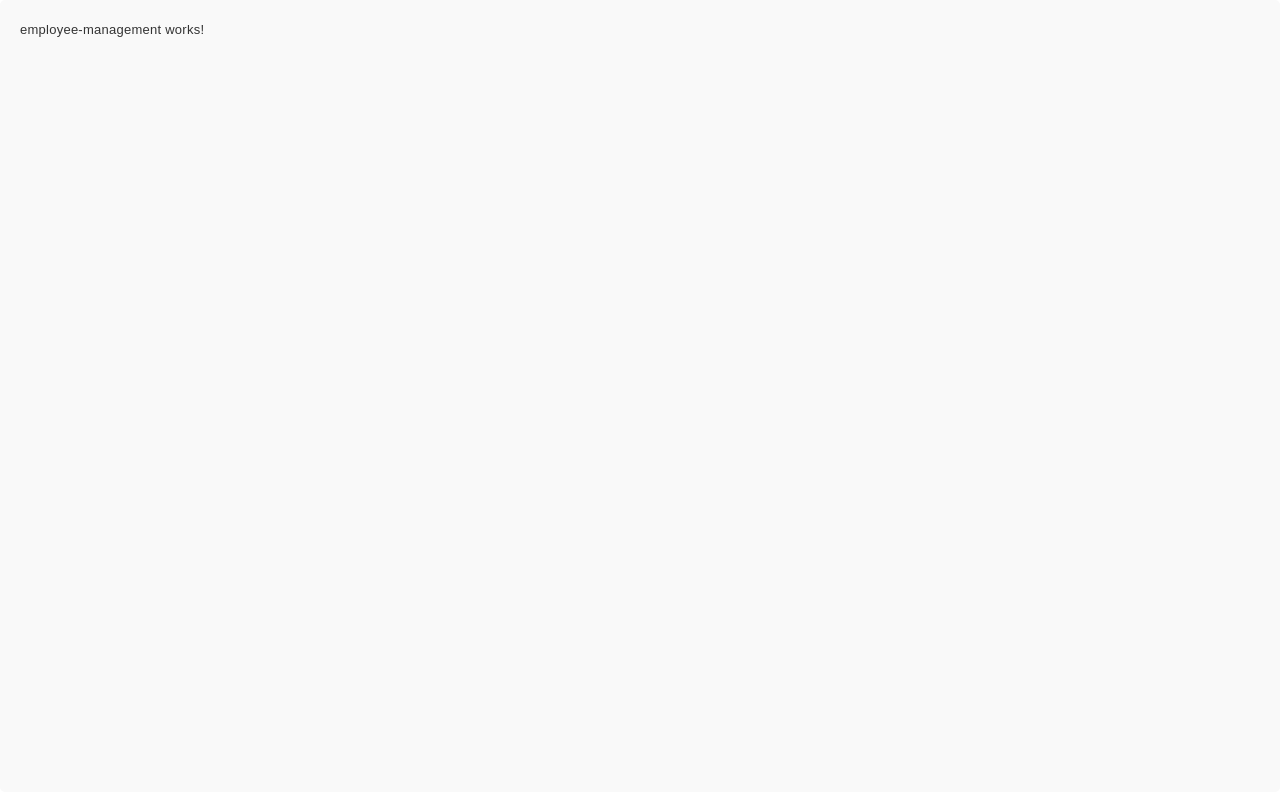
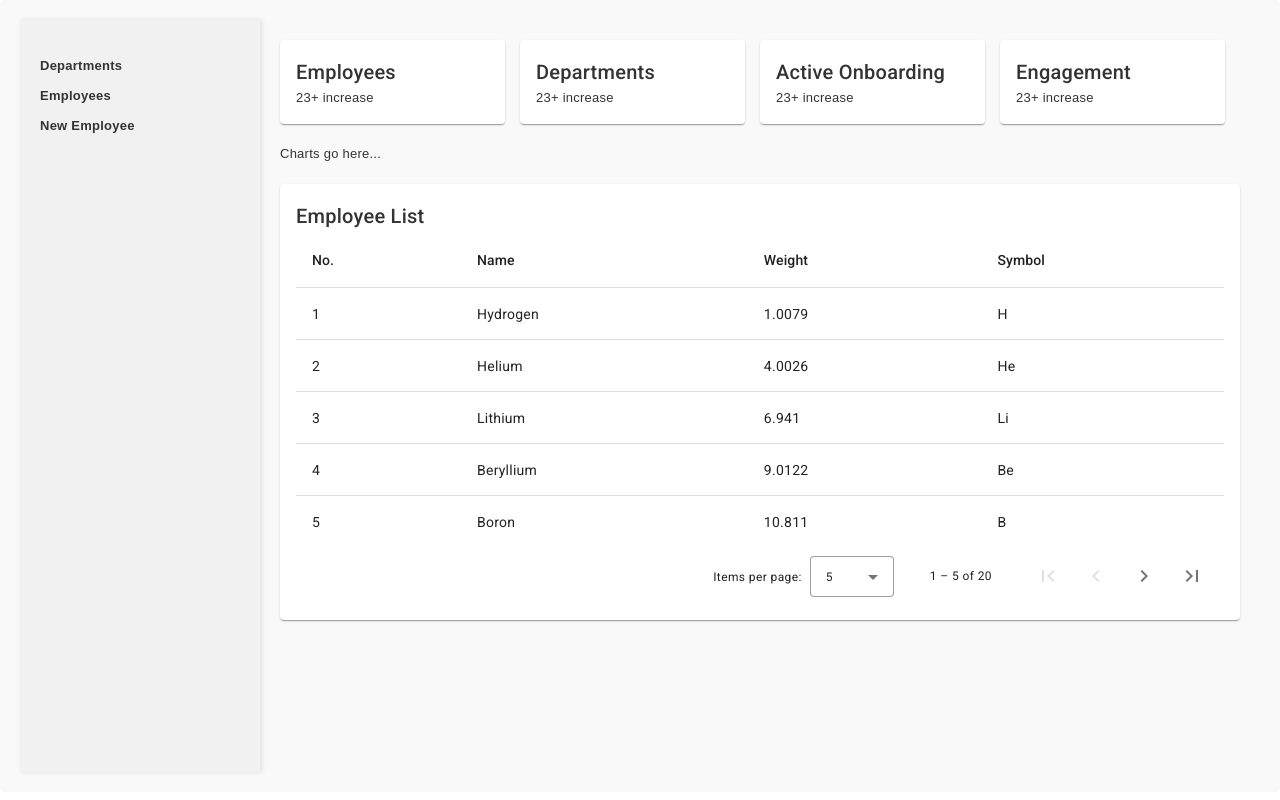
Before and after one commit to oneshoot-rh/oneshoot-onboard-ui, an Angular app: page /employee-management in a window 1280 px wide. Built offline with nearby package versions, Linux system fonts and the light colour scheme.

Commit message:
init employee management page

```diff
--- a/src/app/components/employee-management/employee-management.component.css
+++ b/src/app/components/employee-management/employee-management.component.css
@@ -0,0 +1,57 @@
+.employee-management-container {
+    display: flex;
+  }
+
+  .sidebar {
+    width: 200px;
+    background-color: #f1f1f1;
+    padding: 20px;
+    min-height: 89vh;
+    box-shadow: 2px 0 5px rgba(0, 0, 0, 0.1);
+  }
+
+  table {
+    width: 100%;
+  }
+
+
+  .sidebar ul {
+    list-style-type: none;
+    padding: 0;
+  }
+
+  .sidebar li {
+    width: fit-content;
+    font-size: small;
+    font-weight: lighter;
+    margin-bottom: 10px;
+  }
+
+  .sidebar a {
+    text-decoration: none;
+    color: #333;
+    font-weight: bold;
+  }
+
+  .main-content {
+    flex: 1;
+    padding: 20px;
+  }
+
+  .statistics-cards {
+    display: flex;
+    justify-content: space-between;
+    margin-bottom: 20px;
+    > * {
+      flex: 1;
+      margin-right: 15px;
+    }
+  }
+
+  .charts {
+    margin-bottom: 20px;
+  }
+
+  .employee-list {
+    /* Add styling for the employee list if needed */
+  }
--- a/src/app/components/employee-management/employee-management.component.html
+++ b/src/app/components/employee-management/employee-management.component.html
@@ -1 +1,101 @@
-<p>employee-management works!</p>
+<div class="employee-management-container">
+    <div class="sidebar">
+      <ul>
+        <li><a routerLink="departments">Departments</a></li>
+        <li><a routerLink="new-employee">Employees</a></li>
+        <li><a routerLink="new-employee">New Employee</a></li>
+      </ul>
+    </div>
+
+    <div class="main-content">
+
+      <div class="statistics-cards">
+        <mat-card>
+          <mat-card-header>
+            <mat-card-title>Employees</mat-card-title>
+          </mat-card-header>
+          <mat-card-content>
+            <p>23+ increase</p>
+          </mat-card-content>
+        </mat-card>
+        <mat-card>
+            <mat-card-header>
+              <mat-card-title>Departments</mat-card-title>
+            </mat-card-header>
+            <mat-card-content>
+              <p>23+ increase</p>
+            </mat-card-content>
+          </mat-card>
+          <mat-card>
+            <mat-card-header>
+              <mat-card-title>Active Onboarding</mat-card-title>
+            </mat-card-header>
+            <mat-card-content>
+              <p>23+ increase</p>
+            </mat-card-content>
+          </mat-card>
+        <mat-card>
+          <mat-card-header>
+            <mat-card-title>Engagement</mat-card-title>
+          </mat-card-header>
+          <mat-card-content>
+            <p>23+ increase</p>
+          </mat-card-content>
+        </mat-card>
+      </div>
+
+      <!-- Charts (Placeholder - Add charts as needed) -->
+      <div class="charts">
+        <p>Charts go here...</p>
+      </div>
+
+      <!-- Employee List (Default Content) -->
+      <div class="employee-list">
+        <mat-card>
+          <mat-card-header>
+            <mat-card-title>Employee List</mat-card-title>
+          </mat-card-header>
+          <mat-card-content>
+            <div class="">
+                <table mat-table [dataSource]="dataSource">
+
+                  <!-- Position Column -->
+                  <ng-container matColumnDef="position">
+                    <th mat-header-cell *matHeaderCellDef> No. </th>
+                    <td mat-cell *matCellDef="let element"> {{element.position}} </td>
+                  </ng-container>
+
+                  <!-- Name Column -->
+                  <ng-container matColumnDef="name">
+                    <th mat-header-cell *matHeaderCellDef> Name </th>
+                    <td mat-cell *matCellDef="let element"> {{element.name}} </td>
+                  </ng-container>
+
+                  <!-- Weight Column -->
+                  <ng-container matColumnDef="weight">
+                    <th mat-header-cell *matHeaderCellDef> Weight </th>
+                    <td mat-cell *matCellDef="let element"> {{element.weight}} </td>
+                  </ng-container>
+
+                  <!-- Symbol Column -->
+                  <ng-container matColumnDef="symbol">
+                    <th mat-header-cell *matHeaderCellDef> Symbol </th>
+                    <td mat-cell *matCellDef="let element"> {{element.symbol}} </td>
+                  </ng-container>
+
+                  <tr mat-header-row *matHeaderRowDef="displayedColumns"></tr>
+                  <tr mat-row *matRowDef="let row; columns: displayedColumns;"></tr>
+                </table>
+
+                <mat-paginator [pageSizeOptions]="[5, 10, 20]"
+                               showFirstLastButtons
+                               aria-label="Select page of periodic elements">
+                </mat-paginator>
+              </div>
+          </mat-card-content>
+        </mat-card>
+      </div>
+
+    </div>
+
+  </div>
--- a/src/app/components/employee-management/employee-management.component.ts
+++ b/src/app/components/employee-management/employee-management.component.ts
@@ -1,12 +1,61 @@
-import { Component } from '@angular/core';
+import { MatCardModule } from '@angular/material/card';
+import { MatIconModule } from '@angular/material/icon';
+import {AfterViewInit, Component, ViewChild} from '@angular/core';
+import {MatPaginator, MatPaginatorModule} from '@angular/material/paginator';
+import {MatTableDataSource, MatTableModule} from '@angular/material/table';
 
 @Component({
   selector: 'app-employee-management',
   standalone: true,
-  imports: [],
+  imports: [
+    MatCardModule,
+    MatIconModule,
+    MatTableModule,
+    MatPaginatorModule
+
+  ],
   templateUrl: './employee-management.component.html',
   styleUrl: './employee-management.component.css'
 })
-export class EmployeeManagementComponent {
+export class EmployeeManagementComponent implements AfterViewInit {
+  displayedColumns: string[] = ['position', 'name', 'weight', 'symbol'];
+  dataSource = new MatTableDataSource<PeriodicElement>(ELEMENT_DATA);
 
+  @ViewChild(MatPaginator)
+  paginator!: MatPaginator;
+
+  ngAfterViewInit() {
+    this.dataSource.paginator = this.paginator;
+  }
 }
+
+
+export interface PeriodicElement {
+  name: string;
+  position: number;
+  weight: number;
+  symbol: string;
+}
+
+const ELEMENT_DATA: PeriodicElement[] = [
+  {position: 1, name: 'Hydrogen', weight: 1.0079, symbol: 'H'},
+  {position: 2, name: 'Helium', weight: 4.0026, symbol: 'He'},
+  {position: 3, name: 'Lithium', weight: 6.941, symbol: 'Li'},
+  {position: 4, name: 'Beryllium', weight: 9.0122, symbol: 'Be'},
+  {position: 5, name: 'Boron', weight: 10.811, symbol: 'B'},
+  {position: 6, name: 'Carbon', weight: 12.0107, symbol: 'C'},
+  {position: 7, name: 'Nitrogen', weight: 14.0067, symbol: 'N'},
+  {position: 8, name: 'Oxygen', weight: 15.9994, symbol: 'O'},
+  {position: 9, name: 'Fluorine', weight: 18.9984, symbol: 'F'},
+  {position: 10, name: 'Neon', weight: 20.1797, symbol: 'Ne'},
+  {position: 11, name: 'Sodium', weight: 22.9897, symbol: 'Na'},
+  {position: 12, name: 'Magnesium', weight: 24.305, symbol: 'Mg'},
+  {position: 13, name: 'Aluminum', weight: 26.9815, symbol: 'Al'},
+  {position: 14, name: 'Silicon', weight: 28.0855, symbol: 'Si'},
+  {position: 15, name: 'Phosphorus', weight: 30.9738, symbol: 'P'},
+  {position: 16, name: 'Sulfur', weight: 32.065, symbol: 'S'},
+  {position: 17, name: 'Chlorine', weight: 35.453, symbol: 'Cl'},
+  {position: 18, name: 'Argon', weight: 39.948, symbol: 'Ar'},
+  {position: 19, name: 'Potassium', weight: 39.0983, symbol: 'K'},
+  {position: 20, name: 'Calcium', weight: 40.078, symbol: 'Ca'},
+];
```
